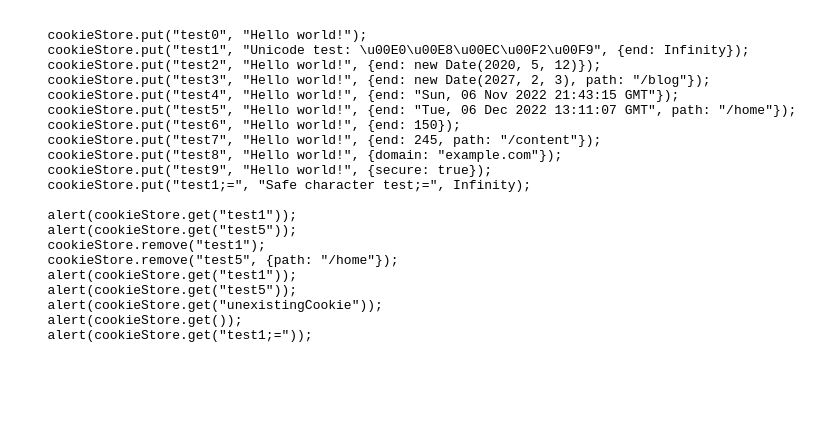
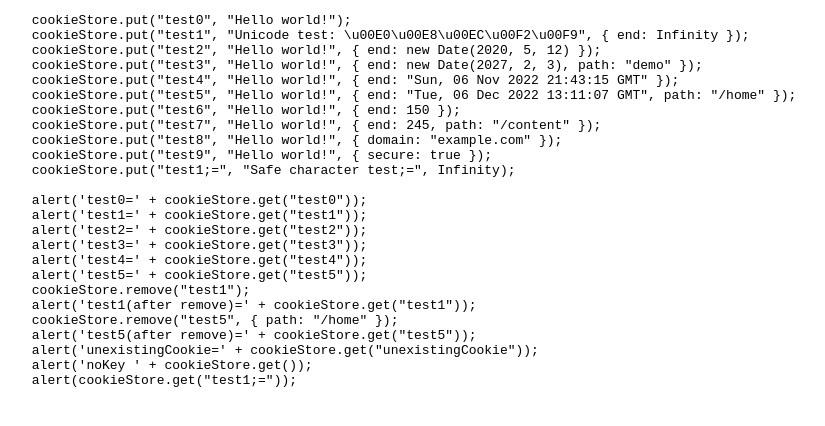
Before and after one commit to stevermeister/ng-biscuit, a plain HTML site: page demo/index.html in a window 1280 px wide. Shown: the whole page, without its empty margins (23-848 px from the left). Drawn offline with nearby package versions, Linux system fonts and the light colour scheme; some packages are replaced by stand-ins of ours; a script that the page names is missing.

Commit message:
update demo

```diff
--- a/demo/index.html
+++ b/demo/index.html
@@ -6,27 +6,30 @@
 </head>
 <body ng-controller="demoController" ng-cloak>
 <pre>
-
       cookieStore.put("test0", "Hello world!");
-        cookieStore.put("test1", "Unicode test: \u00E0\u00E8\u00EC\u00F2\u00F9", {end: Infinity});
-        cookieStore.put("test2", "Hello world!", {end: new Date(2020, 5, 12)});
-        cookieStore.put("test3", "Hello world!", {end: new Date(2027, 2, 3), path: "/blog"});
-        cookieStore.put("test4", "Hello world!", {end: "Sun, 06 Nov 2022 21:43:15 GMT"});
-        cookieStore.put("test5", "Hello world!", {end: "Tue, 06 Dec 2022 13:11:07 GMT", path: "/home"});
-        cookieStore.put("test6", "Hello world!", {end: 150});
-        cookieStore.put("test7", "Hello world!", {end: 245, path: "/content"});
-        cookieStore.put("test8", "Hello world!", {domain: "example.com"});
-        cookieStore.put("test9", "Hello world!", {secure: true});
+      cookieStore.put("test1", "Unicode test: \u00E0\u00E8\u00EC\u00F2\u00F9", { end: Infinity });
+      cookieStore.put("test2", "Hello world!", { end: new Date(2020, 5, 12) });
+      cookieStore.put("test3", "Hello world!", { end: new Date(2027, 2, 3), path: "demo" });
+      cookieStore.put("test4", "Hello world!", { end: "Sun, 06 Nov 2022 21:43:15 GMT" });
+      cookieStore.put("test5", "Hello world!", { end: "Tue, 06 Dec 2022 13:11:07 GMT", path: "/home" });
+      cookieStore.put("test6", "Hello world!", { end: 150 });
+      cookieStore.put("test7", "Hello world!", { end: 245, path: "/content" });
+      cookieStore.put("test8", "Hello world!", { domain: "example.com" });
+      cookieStore.put("test9", "Hello world!", { secure: true });
       cookieStore.put("test1;=", "Safe character test;=", Infinity);
 
-        alert(cookieStore.get("test1"));
-        alert(cookieStore.get("test5"));
+      alert('test0=' + cookieStore.get("test0"));
+      alert('test1=' + cookieStore.get("test1"));
+      alert('test2=' + cookieStore.get("test2"));
+      alert('test3=' + cookieStore.get("test3"));
+      alert('test4=' + cookieStore.get("test4"));
+      alert('test5=' + cookieStore.get("test5"));
       cookieStore.remove("test1");
-        cookieStore.remove("test5", {path: "/home"});
-        alert(cookieStore.get("test1"));
-        alert(cookieStore.get("test5"));
-        alert(cookieStore.get("unexistingCookie"));
-        alert(cookieStore.get());
+      alert('test1(after remove)=' + cookieStore.get("test1"));
+      cookieStore.remove("test5", { path: "/home" });
+      alert('test5(after remove)=' + cookieStore.get("test5"));
+      alert('unexistingCookie=' + cookieStore.get("unexistingCookie"));
+      alert('noKey ' + cookieStore.get());
       alert(cookieStore.get("test1;="));
 
 </pre>
@@ -36,25 +39,29 @@
   angular.module('myapp', ['ngBiscuit']).
     controller('demoController', ['cookieStore', function(cookieStore) {
       cookieStore.put("test0", "Hello world!");
-        cookieStore.put("test1", "Unicode test: \u00E0\u00E8\u00EC\u00F2\u00F9", {end: Infinity});
-        cookieStore.put("test2", "Hello world!", {end: new Date(2020, 5, 12)});
-        cookieStore.put("test3", "Hello world!", {end: new Date(2027, 2, 3), path: "/blog"});
-        cookieStore.put("test4", "Hello world!", {end: "Sun, 06 Nov 2022 21:43:15 GMT"});
-        cookieStore.put("test5", "Hello world!", {end: "Tue, 06 Dec 2022 13:11:07 GMT", path: "/home"});
-        cookieStore.put("test6", "Hello world!", {end: 150});
-        cookieStore.put("test7", "Hello world!", {end: 245, path: "/content"});
-        cookieStore.put("test8", "Hello world!", {domain: "example.com"});
-        cookieStore.put("test9", "Hello world!", {secure: true});
+      cookieStore.put("test1", "Unicode test: \u00E0\u00E8\u00EC\u00F2\u00F9", { end: Infinity });
+      cookieStore.put("test2", "Hello world!", { end: new Date(2020, 5, 12) });
+      cookieStore.put("test3", "Hello world!", { end: new Date(2027, 2, 3), path: "demo" });
+      cookieStore.put("test4", "Hello world!", { end: "Sun, 06 Nov 2022 21:43:15 GMT" });
+      cookieStore.put("test5", "Hello world!", { end: "Tue, 06 Dec 2022 13:11:07 GMT", path: "/home" });
+      cookieStore.put("test6", "Hello world!", { end: 150 });
+      cookieStore.put("test7", "Hello world!", { end: 245, path: "/content" });
+      cookieStore.put("test8", "Hello world!", { domain: "example.com" });
+      cookieStore.put("test9", "Hello world!", { secure: true });
       cookieStore.put("test1;=", "Safe character test;=", Infinity);
 
-        alert(cookieStore.get("test1"));
-        alert(cookieStore.get("test5"));
+      alert('test0=' + cookieStore.get("test0"));
+      alert('test1=' + cookieStore.get("test1"));
+      alert('test2=' + cookieStore.get("test2"));
+      alert('test3=' + cookieStore.get("test3"));
+      alert('test4=' + cookieStore.get("test4"));
+      alert('test5=' + cookieStore.get("test5"));
       cookieStore.remove("test1");
-        cookieStore.remove("test5", {path: "/home"});
-        alert(cookieStore.get("test1"));
-        alert(cookieStore.get("test5"));
-        alert(cookieStore.get("unexistingCookie"));
-        alert(cookieStore.get());
+      alert('test1(after remove)=' + cookieStore.get("test1"));
+      cookieStore.remove("test5", { path: "/home" });
+      alert('test5(after remove)=' + cookieStore.get("test5"));
+      alert('unexistingCookie=' + cookieStore.get("unexistingCookie"));
+      alert('noKey ' + cookieStore.get());
       alert(cookieStore.get("test1;="));
     }]);
 </script>
--- a/javascripts/main.js
+++ /dev/null
@@ -1 +0,0 @@
-console.log('This would be the main JS file.');
```
Lines whose indentation alone changed are shown as unchanged.
